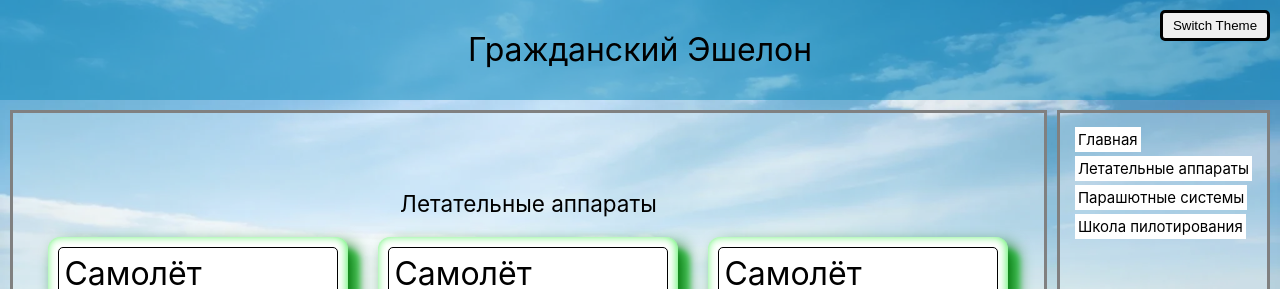
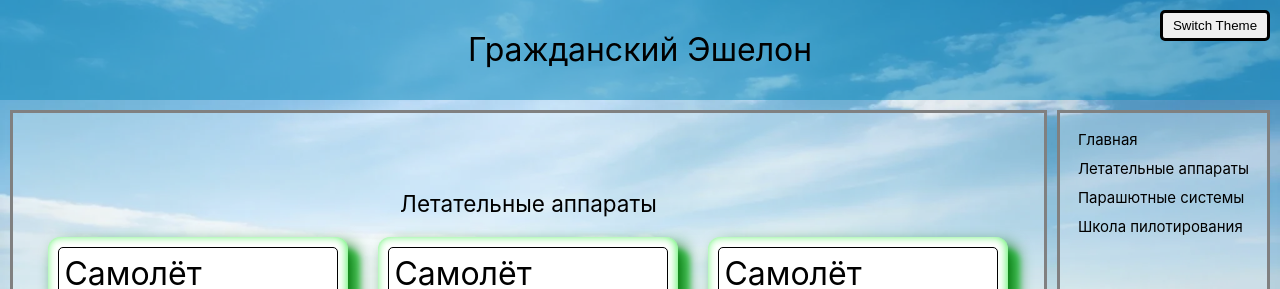
Before and after one commit to arnollder/aero_nexus, a Vue app: page / in a window 1280 px wide. Shown: the top 289 px of the page. Built offline with nearby package versions, Linux system fonts and the light colour scheme.

Commit message:
fix: SidebarNav пофиксил бэкграунд ссылок

```diff
--- a/src/components/composition/SidebarNav.vue
+++ b/src/components/composition/SidebarNav.vue
@@ -1,11 +1,10 @@
 <template>
   <nav class="sidebar" :style="themeStylesSection">
     <ul class="menu">
-      <!-- создать стили для ссылок и заменить :style="productStyles"  -->
-      <li><a href="#" :style="productStyles">Главная</a></li>
-      <li><a href="#" :style="productStyles">Летательные аппараты</a></li>
-      <li><a href="#" :style="productStyles">Парашютные системы</a></li>
-      <li><a href="#" :style="productStyles">Школа пилотирования</a></li>
+      <li><a href="#" :style="stylesLinks">Главная</a></li>
+      <li><a href="#" :style="stylesLinks">Летательные аппараты</a></li>
+      <li><a href="#" :style="stylesLinks">Парашютные системы</a></li>
+      <li><a href="#" :style="stylesLinks">Школа пилотирования</a></li>
     </ul>
   </nav>
 </template>
@@ -23,7 +22,8 @@ defineProps({
 
 // ===== INJECT =====
 // == provide from MainView ==
-const productStyles = inject<ComputedRef<CSSProperties>>('productStyles');
+const stylesLinks = inject<ComputedRef<CSSProperties>>('stylesLinks');
+
 </script>
 
 <style scoped>
--- a/src/views/MainView.vue
+++ b/src/views/MainView.vue
@@ -25,8 +25,9 @@ import MainLayout from '@/components/composition/layouts/MainLayout.vue';
 import SidebarNav from '@/components/composition/SidebarNav.vue';
 import { ref, computed, type CSSProperties, provide } from 'vue';
 
-// ===== МЕТОДЫ =====
 const isDarkTheme = ref(false);
+
+// ===== PROPS =====
 const toggleTheme = (event: boolean) => (isDarkTheme.value = event);
 
 // вычисляемые свойства
@@ -49,6 +50,14 @@ const switchThemeHeaderFooter = computed((): CSSProperties => {
 });
 
 // ===== PROVIDE =====
+const stylesLinks = computed((): CSSProperties => {
+  return {
+    'background-color': 'transparent',
+    color: isDarkTheme.value ? 'darkgray' : 'black',
+  };
+});
+provide('stylesLinks', stylesLinks)
+
 const productStyles = computed((): CSSProperties => {
   return {
     'background-color': isDarkTheme.value ? 'rgba(54, 55, 58)' : 'white',
```
